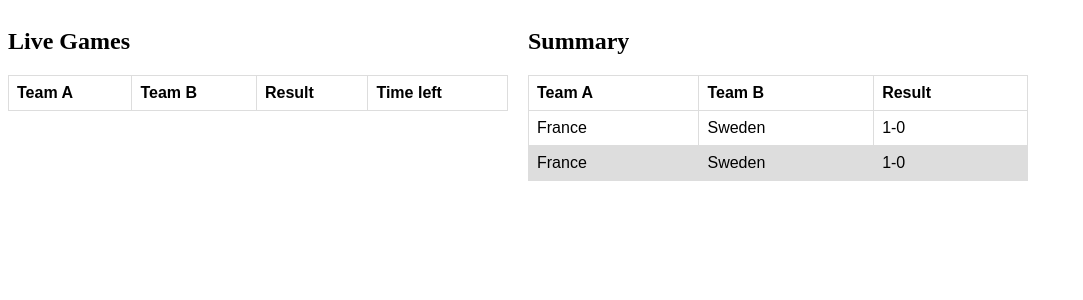
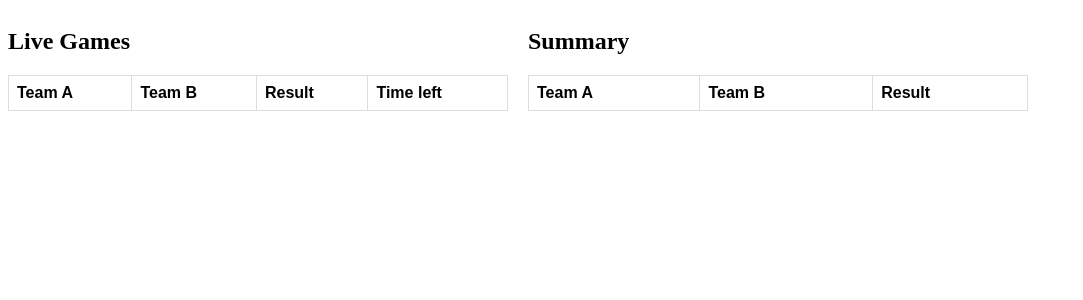
Before and after one commit to nelsonoftrafalgar/live-sport-data-generator, a React (Vite) app: page / in a window 1280 px wide. Shown: the top 300 px of the page, without its empty margins (0-1083 px from the left). Built offline with nearby package versions, Linux system fonts and the light colour scheme.

Commit message:
update summary based on finished game

```diff
--- a/src/App.tsx
+++ b/src/App.tsx
@@ -1,40 +1,11 @@
 import './styles.css'
 
-import { useEffect, useState } from 'react'
-
-import { Game } from './types'
 import { Games } from './Games'
 import { Summary } from './Summary'
-import { analyzeGames } from './utils'
-import { v4 as uuidv4 } from 'uuid'
+import { useScoreBoard } from './hooks'
 
 export const App = () => {
-	const [summary, setSummary] = useState([
-		{
-			id: uuidv4(),
-			teamA: 'France',
-			teamB: 'Sweden',
-			result: '1-0'
-		},
-		{
-			id: uuidv4(),
-			teamA: 'France',
-			teamB: 'Sweden',
-			result: '1-0'
-		}
-	])
-	const [games, setGames] = useState<Game[]>([])
-
-	useEffect(() => {
-		const timeout = setTimeout(() => {
-			const { updatedGames } = analyzeGames(games)
-			setGames(updatedGames)
-		}, 1000)
-
-		return () => {
-			clearTimeout(timeout)
-		}
-	}, [games])
+	const { summary, games } = useScoreBoard()
 
 	return (
 		<div className='wrapper'>
--- /dev/null
+++ b/src/hooks.ts
@@ -0,0 +1,24 @@
+import { Game, Summary } from './types'
+import { analyzeGames, updateSummary } from './utils'
+import { useEffect, useState } from 'react'
+
+export const useScoreBoard = () => {
+	const [summary, setSummary] = useState<Summary[]>([])
+	const [games, setGames] = useState<Game[]>([])
+
+	useEffect(() => {
+		const timeout = setTimeout(() => {
+			const { updatedGames, finishedGame } = analyzeGames(games)
+			if (finishedGame) {
+				setSummary(updateSummary(finishedGame))
+			}
+			setGames(updatedGames)
+		}, 1000)
+
+		return () => {
+			clearTimeout(timeout)
+		}
+	}, [games])
+
+	return { summary, games }
+}
--- a/src/utils.ts
+++ b/src/utils.ts
@@ -1,4 +1,4 @@
-import { Game, LiveGames } from './types'
+import { Game, LiveGames, Summary } from './types'
 
 import { europeanCountries } from './countries'
 import { v4 as uuidv4 } from 'uuid'
@@ -74,3 +74,10 @@ export const analyzeGames = (games: Game[]) => {
 
 	return liveGames
 }
+
+export const updateSummary = (finishedGame: Game) => (summary: Summary[]) => {
+	const { teamA, teamB, result, id } = finishedGame
+	const newItem = { id, teamA, teamB, result }
+
+	return [...summary, newItem]
+}
```
Also changed, not shown: 2 other files (tests, documents, lock files or other folders).
